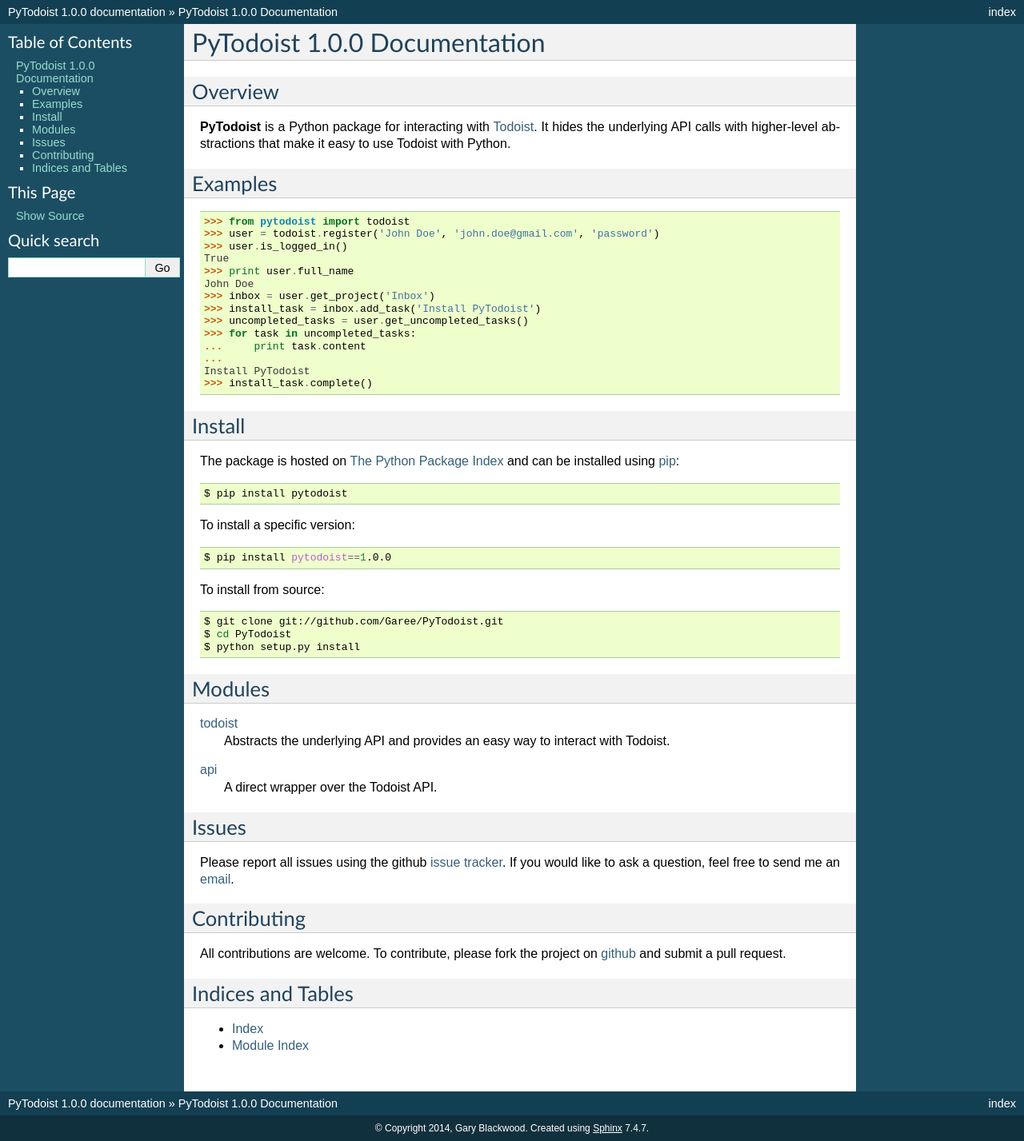
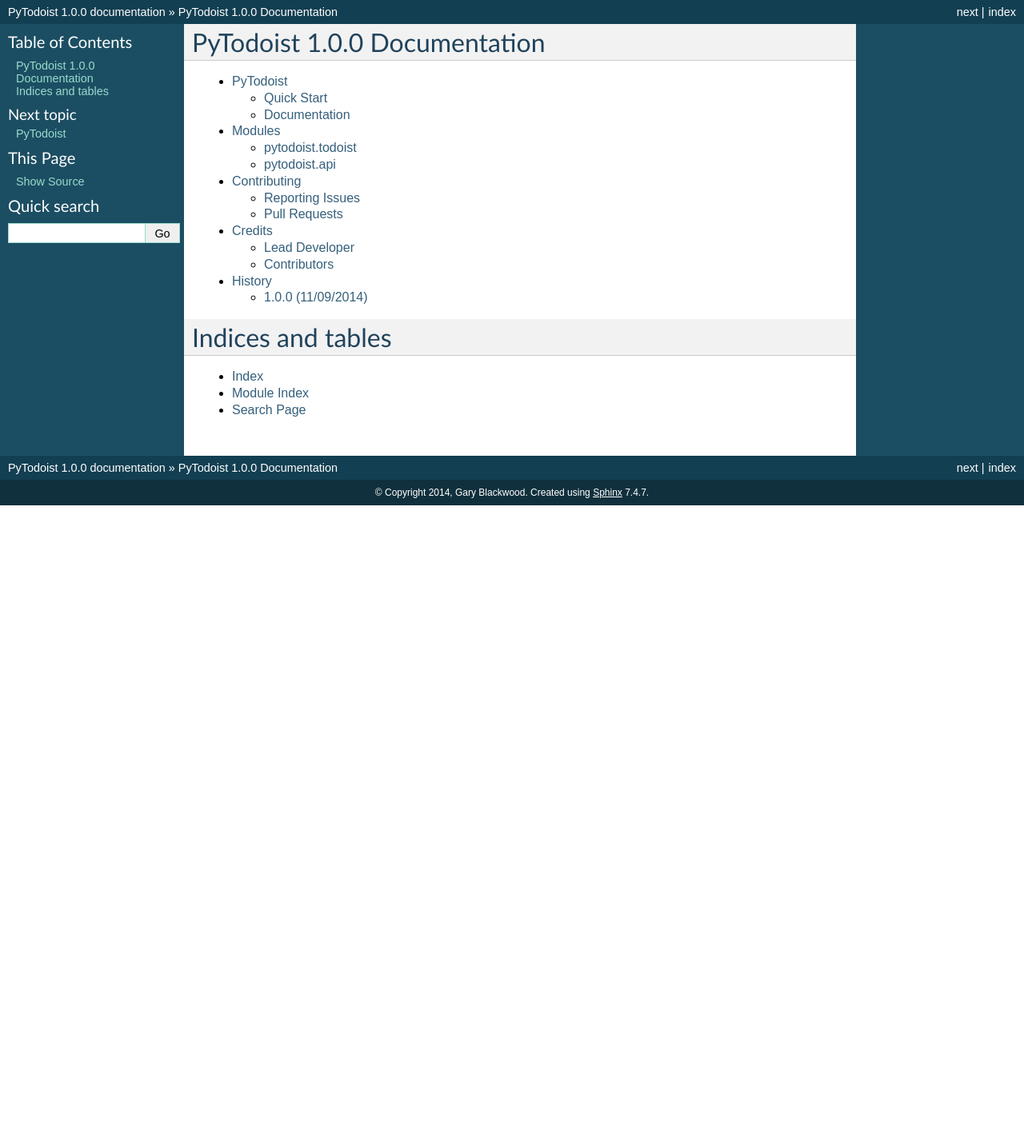
Before and after one commit to Garee/pytodoist, a Sphinx documentation site: the page built from docs/source/index.rst, in a window 1280 px wide. Shown: the whole page at 80% size. Built offline with Sphinx 7.4.7, drawn with Linux system fonts in a browser that asks for light colours; after the commit the page ends 900 px from its top, so only the background shows below that.

Commit message:
Updated the documentation and README.

```diff
--- a/docs/source/api.rst
+++ /dev/null
@@ -1,5 +0,0 @@
-api
-===
-
-.. automodule:: pytodoist.api
-   :members:
--- a/docs/source/conf.py
+++ b/docs/source/conf.py
@@ -14,14 +14,14 @@
 
 import sys
 import os
-import pytodoist
 
 # If extensions (or modules to document with autodoc) are in another directory,
 # add these directories to sys.path here. If the directory is relative to the
 # documentation root, use os.path.abspath to make it absolute, like shown here.
 #sys.path.insert(0, os.path.abspath('.'))
-sys.path.append('..')
-sys.path.append('/home/gary/.virtualenvs/pytodoist/lib/python2.7/site-packages/')
+sys.path.append('../..')
+
+import pytodoist
 
 # -- General configuration ------------------------------------------------
 
--- /dev/null
+++ b/docs/source/history.rst
@@ -0,0 +1,7 @@
+History
+=======
+
+1.0.0 (11/09/2014)
+------------------
+
+* Initial release.
--- a/docs/source/index.rst
+++ b/docs/source/index.rst
@@ -1,70 +1,18 @@
 PyTodoist |release| Documentation
 =================================
 
-Overview
---------
-**PyTodoist** is a Python package for interacting with `Todoist <http://www.todoist.com>`_. It hides the underlying API calls with higher-level abstractions that make it easy to use Todoist with Python.
+.. toctree::
+   :maxdepth: 2
 
-Examples
---------
+   readme
+   modules
+   contribute
+   credits
+   history
 
->>> from pytodoist import todoist
->>> user = todoist.register('John Doe', 'john.doe@gmail.com', 'password')
->>> user.is_logged_in()
-True
->>> print user.full_name
-John Doe
->>> inbox = user.get_project('Inbox')
->>> install_task = inbox.add_task('Install PyTodoist')
->>> uncompleted_tasks = user.get_uncompleted_tasks()
->>> for task in uncompleted_tasks:
-...     print task.content
-...
-Install PyTodoist
->>> install_task.complete()
-
-Install
--------
-
-The package is hosted on `The Python Package Index <https://pypi.python.org/pypi>`_ and can be installed using `pip <https://pypi.python.org/pypi/pip>`_:
-
-.. code-block:: bash
-
-   $ pip install pytodoist
-
-To install a specific version:
-
-.. code-block:: bash
-
-   $ pip install pytodoist==1.0.0
-
-To install from source:
-
-.. code-block:: bash
-
-   $ git clone git://github.com/Garee/PyTodoist.git
-   $ cd PyTodoist
-   $ python setup.py install
-
-Modules
--------
-:doc:`todoist`
-     Abstracts the underlying API and provides an easy way to interact with Todoist.
-
-:doc:`api`
-    A direct wrapper over the Todoist API.
-
-Issues
-------
-Please report all issues using the github `issue tracker <https://github.com/Garee/PyTodoist/issues>`_. If you would like to ask a question, feel free to send me an `email <mailto:gary@garyblackwood.co.uk>`_.
-
-Contributing
-------------
-
-All contributions are welcome. To contribute, please fork the project on `github <https://github.com/Garee/PyTodoist>`_ and submit a pull request.
-
-Indices and Tables
-------------------
+Indices and tables
+==================
 
 * :ref:`genindex`
 * :ref:`modindex`
+* :ref:`search`
--- /dev/null
+++ b/docs/source/readme.rst
@@ -0,0 +1 @@
+.. include:: ../../README.rst
--- a/docs/source/todoist.rst
+++ /dev/null
@@ -1,5 +0,0 @@
-todoist
-=======
-
-.. automodule:: pytodoist.todoist
-   :members:
```
Also changed, not shown: README.rst (added, +50 -0 lines), docs/source/contribute.rst (added, +17 -0 lines), docs/source/credits.rst (added, +12 -0 lines), docs/source/modules.rst (added, +14 -0 lines), 2 other files.
